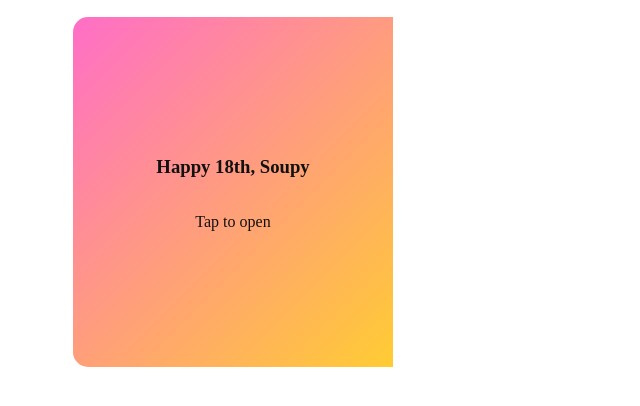
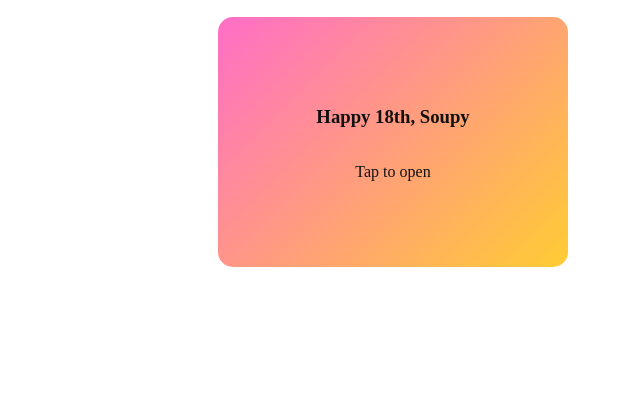
Before and after one commit to foofoo12121/test, a plain HTML site: page index.html in a window 1280 px wide. Shown: the part 120-526 px from the top of the page, without its empty margins (247-887 px from the left). Drawn offline with Linux system fonts and the light colour scheme.

Commit message:
Update index.html

```diff
--- a/index.html
+++ b/index.html
@@ -1,18 +1,17 @@
-<!-- Birthday Card Section -->
 <section class="card-section">
     <h2 class="card-title">Open Your Card</h2>
 
     <div class="birthday-card" onclick="toggleCard()">
         <div class="card-inner" id="cardInner">
 
-            <!-- LEFT SIDE (Front Cover) -->
-            <div class="card-left">
+            <!-- FRONT COVER -->
+            <div class="card-front">
                 <h3>Happy 18th, Soupy</h3>
                 <p>Tap to open</p>
             </div>
 
-            <!-- RIGHT SIDE (Inside Message) -->
-            <div class="card-right">
+            <!-- INSIDE MESSAGE -->
+            <div class="card-inside">
                 <h3>A Message For You</h3>
                 <p>
                     Soup… I don’t really know how to say this in a fancy way, so I’ll just say it the way it sits in my head.
@@ -39,65 +38,58 @@
     margin-bottom: 20px;
 }
 
-/* Card container */
 .birthday-card {
-    width: 50vw;
-    height: 300px;
+    width: 350px;
+    height: 250px;
     margin: auto;
-    perspective: 2000px;
+    perspective: 1200px;
     cursor: pointer;
 }
 
-/* Inner wrapper */
 .card-inner {
     width: 100%;
     height: 100%;
-    display: flex;
+    position: relative;
     transform-style: preserve-3d;
     transition: transform 1.2s ease;
 }
 
-/* Left = front cover */
-.card-left {
-    width: 50%;
+.card-front, .card-inside {
+    position: absolute;
+    width: 100%;
     height: 100%;
+    border-radius: 15px;
+    padding: 25px;
+    box-sizing: border-box;
+    backface-visibility: hidden;
+    box-shadow: 0 0 25px rgba(255,255,255,0.2);
+}
+
+/* FRONT COVER */
+.card-front {
     background: linear-gradient(135deg, #ff6ec7, #ffcc33);
-    border-radius: 15px 0 0 15px;
-    box-shadow: 0 0 25px rgba(255,255,255,0.2);
     display: flex;
     flex-direction: column;
     justify-content: center;
     color: #111;
-    backface-visibility: hidden;
-    transform-origin: left;
-    padding: 25px;
 }
 
-/* Right = inside message */
-.card-right {
-    width: 50%;
-    height: 100%;
+/* INSIDE */
+.card-inside {
     background: #1a1a1a;
-    border-radius: 0 15px 15px 0;
-    box-shadow: 0 0 25px rgba(255,255,255,0.2);
+    transform: rotateY(180deg);
     color: white;
-    padding: 25px;
-    backface-visibility: hidden;
-    transform-origin: right;
-    transform: rotateY(180deg);
+    text-align: left;
+    overflow-y: auto;
 }
 
-.card-right p {
+.card-inside p {
     line-height: 1.5;
 }
 
-/* When opened */
-.card-open .card-left {
-    transform: rotateY(-180deg);
-}
-
-.card-open .card-right {
-    transform: rotateY(0deg);
+/* OPEN ANIMATION */
+.card-open {
+    transform: rotateY(180deg);
 }
 </style>
 
```
